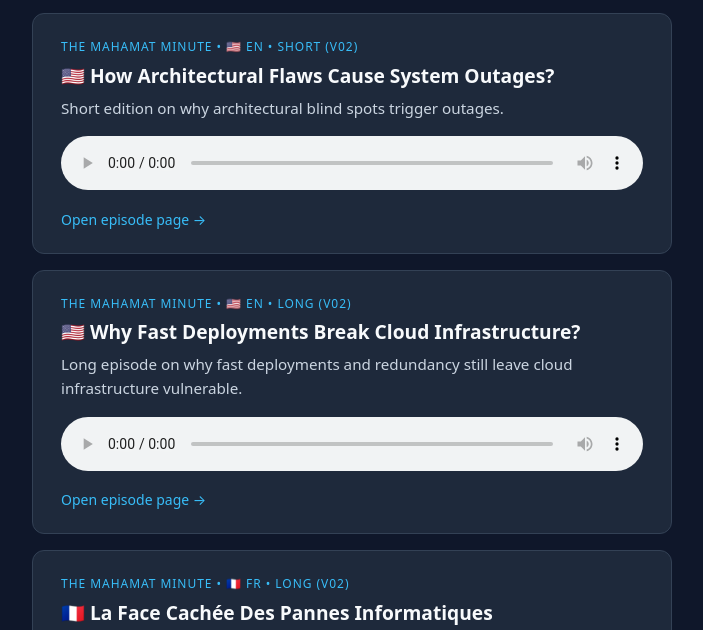
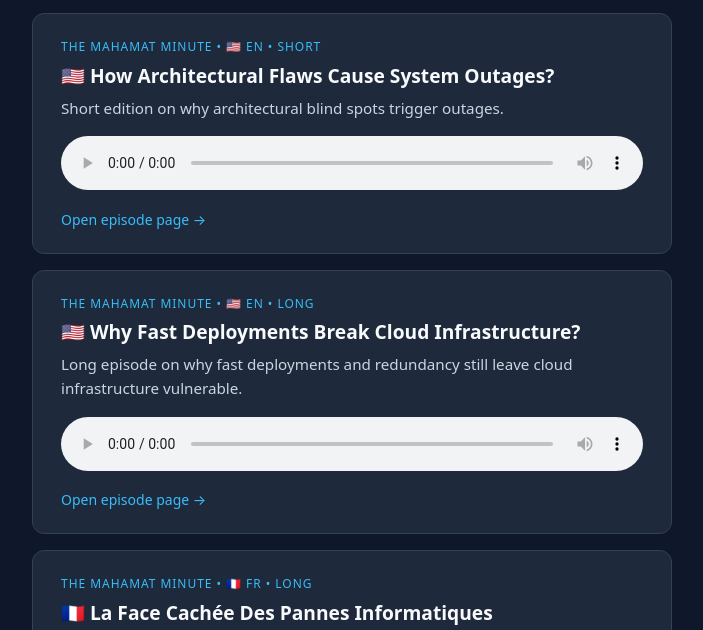
Before and after one commit to abbaguia/techpubs, a plain HTML site: page podcasts/index.html in a window 1280 px wide. Shown: the part 170-800 px from the top of the page, without its empty margins (288-991 px from the left). Drawn offline with Linux system fonts and the light colour scheme.

Commit message:
Add files via upload

```diff
--- a/podcasts/index.html
+++ b/podcasts/index.html
@@ -28,7 +28,7 @@
       <p style="margin:0;">Listen directly below or open any edition’s standalone page.</p>
     </section>
     <article class="episode-card">
-      <div class="tag">The Mahamat Minute • 🇺🇸 EN • Short (v02)</div>
+      <div class="tag">The Mahamat Minute • 🇺🇸 EN • Short</div>
       <h2><a href="./En-Short_How_Architectural_Flaws_Cause_System_Outages_v02.html">🇺🇸 How Architectural Flaws Cause System Outages?</a></h2>
       <p>Short edition on why architectural blind spots trigger outages.</p>
       <audio controls preload="metadata">
@@ -40,7 +40,7 @@
       </div>
     </article>
     <article class="episode-card">
-      <div class="tag">The Mahamat Minute • 🇺🇸 EN • Long (v02)</div>
+      <div class="tag">The Mahamat Minute • 🇺🇸 EN • Long</div>
       <h2><a href="./En-Long_Why_Fast_Deployments_Break_Cloud_Infrastructure_v02.html">🇺🇸 Why Fast Deployments Break Cloud Infrastructure?</a></h2>
       <p>Long episode on why fast deployments and redundancy still leave cloud infrastructure vulnerable.</p>
       <audio controls preload="metadata">
@@ -52,7 +52,7 @@
       </div>
     </article>
     <article class="episode-card">
-      <div class="tag">The Mahamat Minute • 🇫🇷 FR • Long (v02)</div>
+      <div class="tag">The Mahamat Minute • 🇫🇷 FR • Long</div>
       <h2><a href="./Fr-Long_La_Face_Cachee_Des_Pannes_Informatiques_v02.html">🇫🇷 La Face Cachée Des Pannes Informatiques</a></h2>
       <p>Édition en français sur les causes profondes des pannes systèmes.</p>
       <audio controls preload="metadata">
```
Also changed, not shown: podcasts/En-Long_Why_Fast_Deployments_Break_Cloud_Infrastructure_v02.html (+1 -1 lines), podcasts/En-Short_How_Architectural_Flaws_Cause_System_Outages_v02.html (+1 -1 lines), podcasts/Fr-Long_La_Face_Cachee_Des_Pannes_Informatiques_v02.html (+1 -1 lines).
